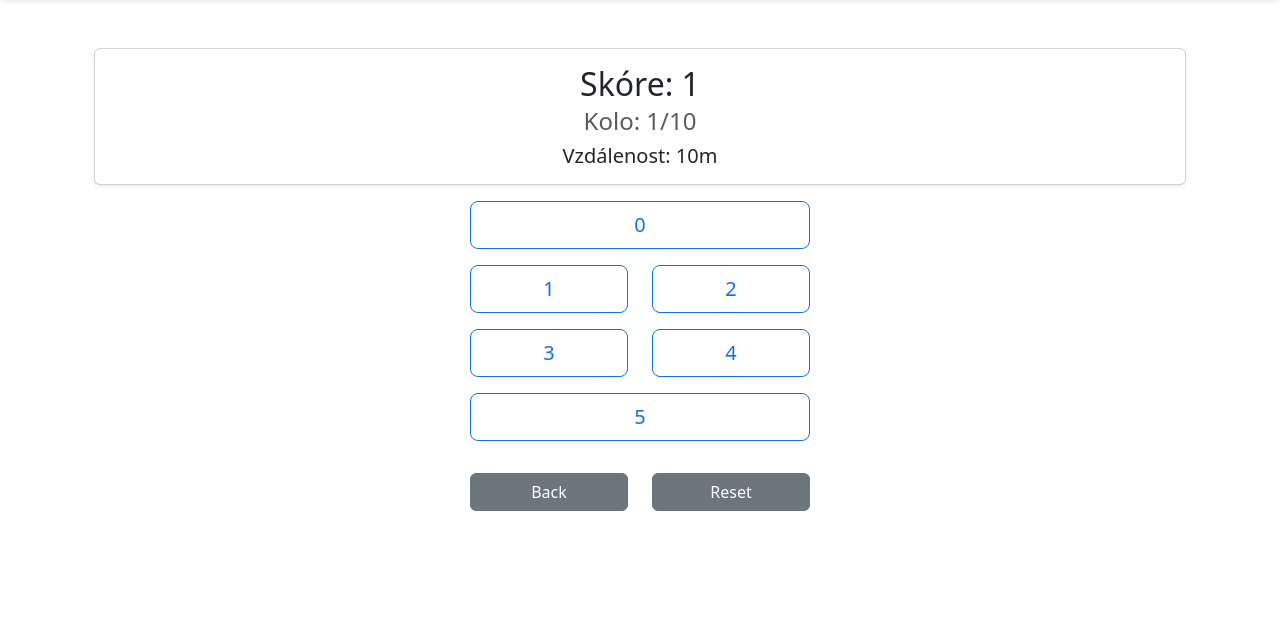
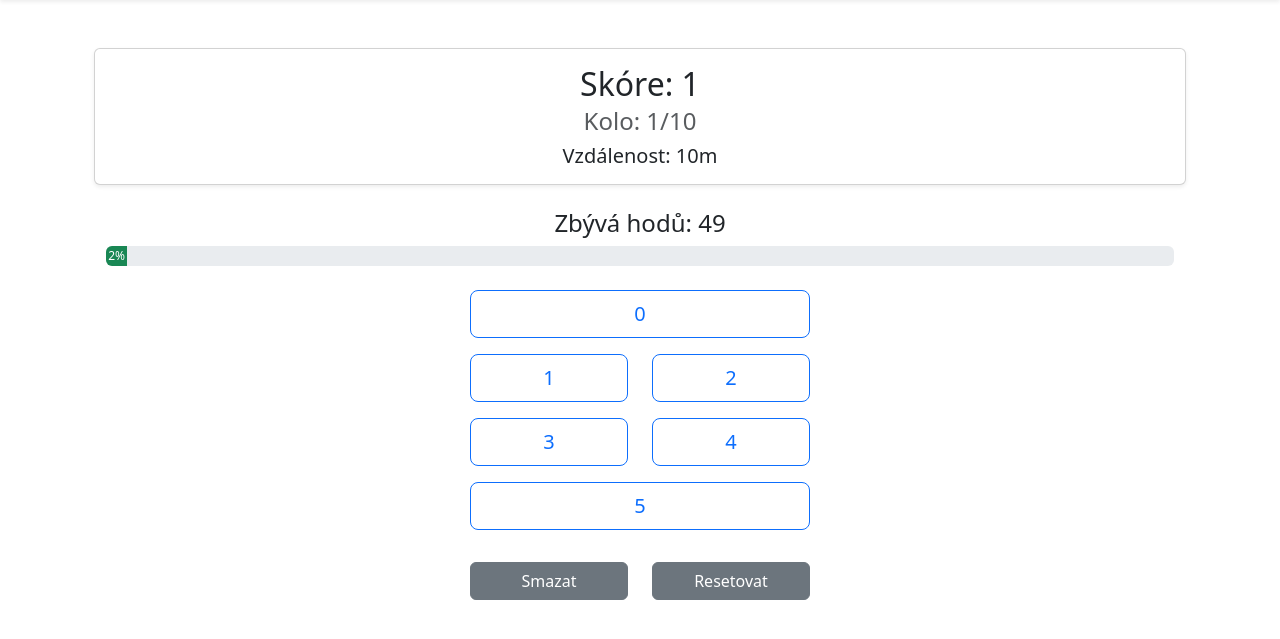
Before and after one commit to dajvid137/discgolf_app, a Flask app: page /training/putt/jyly in a window 1280 px wide. Shown: the part 56-695 px from the top of the page. Run offline with Flask 3, Linux system fonts and the light colour scheme; a user stored in the database is signed in.

Commit message:
progress bar u Jyly, Game over screen vylepseni

```diff
--- a/app.py
+++ b/app.py
@@ -227,12 +227,15 @@
             session['prev_round'] = 1
         if 'prev_distance' not in session:
             session['prev_distance'] = 10
+        if 'jyly_throw_count' not in session:
+            session['jyly_throw_count'] = 0
 
 
         if request.method == "POST":
             score = session.get('score', 0)
             round_ = session.get('round', 1)
             distance = session.get('distance', 10)
+            throw_count = session.get('jyly_throw_count', 0)
 
             # --- 1. Zpracování speciálních tlačítek (Back/Reset) ---
 
@@ -241,11 +244,13 @@
                 session['score'] = session.get('prev_score', 0)
                 session['round'] = session.get('prev_round', 1)
                 session['distance'] = session.get('prev_distance', 10)
+                session['jyly_throw_count'] = session.get('prev_throw_count', 0)
 
                 # Pro jistotu, aby se nešlo dvakrát zpět
                 session['prev_score'] = 0
                 session['prev_round'] = 1
                 session['prev_distance'] = 10
+                session['prev_throw_count'] = 0
 
                 return redirect(url_for('training_putt', mode='jyly'))
 
@@ -254,9 +259,11 @@
                 session['score'] = 0
                 session['round'] = 1
                 session['distance'] = 10
+                session['jyly_throw_count'] = 0
                 session['prev_score'] = 0
                 session['prev_round'] = 1
                 session['prev_distance'] = 10
+                session['prev_throw_count'] = 0
                 return redirect(url_for('training_putt', mode='jyly'))
 
             # --- 2. Uložení aktuálního stavu jako "Předchozí" pro další krok ---
@@ -264,6 +271,7 @@
             session['prev_score'] = score
             session['prev_round'] = round_
             session['prev_distance'] = distance
+            session['prev_throw_count'] = throw_count
 
             # --- 3. Zpracování skóre a výpočet nového stavu ---
 
@@ -272,26 +280,35 @@
             # zpracování tlačítka
             if '0' in request.form:
                 distance = 5
+                # session['jyly_throw_count'] += 5
             elif '1' in request.form:
                 score += 1 * distance
                 distance = 6
+                # session['jyly_throw_count'] += 5
             elif '2' in request.form:
                 score += 2 * distance
                 distance = 7
+                # session['jyly_throw_count'] += 5
             elif '3' in request.form:
                 score += 3 * distance
                 distance = 8
+                # session['jyly_throw_count'] += 5
             elif '4' in request.form:
                 score += 4 * distance
                 distance = 9
+                # session['jyly_throw_count'] += 5
             elif '5' in request.form:
                 score += 5 * distance
                 distance = 10
+                # session['jyly_throw_count'] += 5
             # elif 'resBtn' in request.form:
             #     score += 5 * distance
             #     distance = 10
 
-            round_ += 1
+            # round_ += 1
+            if any(key in request.form for key in ['0', '1', '2', '3', '4', '5']):
+                round_ += 1
+                session['jyly_throw_count'] += 5
 
             # pokud je konec hry
             if round_ >= 11:
@@ -299,23 +316,35 @@
                 session['score'] = 0
                 session['round'] = 1
                 session['distance'] = 10
+                session['jyly_throw_count'] = 0
                 return redirect(url_for('game_over'))
 
             # uložení aktuálního stavu do session
             session['score'] = score
             session['round'] = round_
             session['distance'] = distance
+            # session['jyly_throw_count'] = throw_count
 
             # redirect po POSTu → zabrání duplicitnímu přičtení skóre při refresh
             return redirect(url_for('training_putt', mode='jyly'))
 
-        # GET – jen zobrazíme stav hry
+        TOTAL_THROWS = 50
+
+        current_throw_count = session.get('jyly_throw_count', 0)
+        progress_percentage = (current_throw_count / TOTAL_THROWS) * 100 if TOTAL_THROWS > 0 else 0
+        progress_style_attr = f"width: {int(progress_percentage)}%;"
+
         return render_template(
-            f'putt/{template}',
+            f'putt/{template}', # <--- UŽIVATEL POUŽÍVAL f'putt/{template}', ZKONTROLUJTE CESTU!
             mode=mode,
             Hscore=session.get('score', 0),
             Hround=session.get('round', 1),
-            Hdistance=session.get('distance', 10)
+            Hdistance=session.get('distance', 10),
+
+            # PROMĚNNÉ PRO PROGRESS BAR
+            current_throw_count=current_throw_count,
+            progress_percentage=progress_percentage,
+            progress_style_attr=progress_style_attr
         )
 
     elif mode == 'puttovacka':
--- a/templates/putt/jyly.html
+++ b/templates/putt/jyly.html
@@ -1,6 +1,30 @@
 {% extends "base.html" %}
 
 {% block content %}
+<style>
+    /* Styly pro vizuální odezvu při stisknutí (Mobile :active) */
+    .score-btn:active {
+        /* Přechod na pevnou barvu při stisknutí */
+        background-color: #10B981; /* Pevná barva místo outline */
+        color: white;
+
+        /* Krátký a viditelný efekt "potopení" */
+        transform: translateY(3px); /* Posun dolů, jako by se tlačítko stlačilo */
+        box-shadow: 0 1px 2px rgba(0, 0, 0, 0.1); /* Stín se zmenší */
+
+        /* Velmi rychlá animace pro okamžitou odezvu */
+        transition: all 0.05s ease-out;
+
+        /* Zrušíme rámeček pro outline tlačítka, aby to vypadalo jako solidní stisk */
+        border: none;
+    }
+
+    /* Přechod pro hladký efekt (mírně pomalejší než aktivní stav) */
+    .score-btn {
+        transition: all 0.1s ease-in-out;
+    }
+</style>
+
 <div class="container mt-5 text-center">
     <div class="card text-center shadow-sm p-3 mb-3">
         <h2 class="card-title">Skóre: {{ Hscore }}</h2>
@@ -8,6 +32,19 @@
         <h5 class="card-text">Vzdálenost: {{ Hdistance }}m</h5>
     </div>
 
+    <div class="container mt-4 mb-4">
+        <h4>Zbývá hodů: {{ 50 - current_throw_count }}</h4>
+
+        <div class="progress" style="height: 20px;">
+            <div class="progress-bar bg-success" role="progressbar"
+                style="{{ progress_style_attr }}"
+                aria-valuenow="{{ progress_percentage|int }}"
+                aria-valuemin="0"
+                aria-valuemax="100">
+                {{ "%.0f"|format(progress_percentage) }}%
+            </div>
+        </div>
+    </div>
 
 
     <form method="POST" action="{{ url_for('training_putt', mode='jyly') }}">
@@ -16,46 +53,46 @@
         <!-- Řádek 0 -->
         <div class="row mb-2 justify-content-center">
             <div class="col-12 col-sm-6 col-md-4">
-                <button type="submit" name="0" class="btn btn-outline-primary btn-lg w-100 mb-2">0</button>
+                <button type="submit" name="0" class="score-btn btn btn-outline-primary btn-lg w-100 mb-2">0</button>
             </div>
         </div>
 
         <!-- Řádek 1 a 2 -->
         <div class="row mb-2 justify-content-center">
             <div class="col-6 col-sm-3 col-md-2">
-                <button type="submit" name="1" class="btn btn-outline-primary btn-lg w-100 mb-2">1</button>
+                <button type="submit" name="1" class="score-btn btn btn-outline-primary btn-lg w-100 mb-2">1</button>
             </div>
             <div class="col-6 col-sm-3 col-md-2">
-                <button type="submit" name="2" class="btn btn-outline-primary btn-lg w-100 mb-2">2</button>
+                <button type="submit" name="2" class="score-btn btn btn-outline-primary btn-lg w-100 mb-2">2</button>
             </div>
         </div>
 
         <!-- Řádek 3 a 4 -->
         <div class="row mb-2 justify-content-center">
             <div class="col-6 col-sm-3 col-md-2">
-                <button type="submit" name="3" class="btn btn-outline-primary btn-lg w-100 mb-2">3</button>
+                <button type="submit" name="3" class="score-btn btn btn-outline-primary btn-lg w-100 mb-2">3</button>
             </div>
             <div class="col-6 col-sm-3 col-md-2">
-                <button type="submit" name="4" class="btn btn-outline-primary btn-lg w-100 mb-2">4</button>
+                <button type="submit" name="4" class="score-btn btn btn-outline-primary btn-lg w-100 mb-2">4</button>
             </div>
         </div>
 
         <!-- Řádek 5 -->
         <div class="row mb-4 justify-content-center">
             <div class="col-12 col-sm-6 col-md-4">
-                <button type="submit" name="5" class="btn btn-outline-primary btn-lg w-100 mb-2">5</button>
+                <button type="submit" name="5" class="score-btn btn btn-outline-primary btn-lg w-100 mb-2">5</button>
             </div>
         </div>
 
         <!-- Back a Reset -->
         <div class="row justify-content-center">
             <div class="col-6 col-sm-3 col-md-2">
-                <button type="submit" name="back" class="btn btn-secondary w-100 mb-2">Back</button>
+                <button type="submit" name="back" class="score-btn btn btn-secondary w-100 mb-2">Smazat</button>
             </div>
             <div class="col-6 col-sm-3 col-md-2">
-                <button type="submit" name="resBtn" class="btn btn-secondary w-100 mb-2"
+                <button type="submit" name="resBtn" class="score-btn btn btn-secondary w-100 mb-2"
                         onclick="return confirm('Opravdu chcete restartovat hru?');">
-                    Reset
+                    Resetovat
                 </button>
             </div>
         </div>
--- a/templates/training.html
+++ b/templates/training.html
@@ -14,7 +14,8 @@
             <ul class="dropdown-menu" aria-labelledby="puttDropdown">
                 <li><a class="dropdown-item" href="{{ url_for('training_putt', mode='jyly') }}">JYLY</a></li>
                 <li><a class="dropdown-item" href="{{ url_for('training_putt', mode='puttovacka') }}">Puttovačka</a></li>
-                <li><a class="dropdown-item" href="{{ url_for('training_putt', mode='random') }}">Random</a></li>
+                <li><a class="dropdown-item" href="{{ url_for('training_putt', mode='random') }}">Náhodné vzdálenosti</a></li>
+                <li><a class="dropdown-item" href="#">Survival</a></li>
             </ul>
         </div>
     </div>
```
Also changed, not shown: templates/index.html (+28 -3 lines), templates/putt/game_over.html (+18 -4 lines), instance/discgolf.db.
